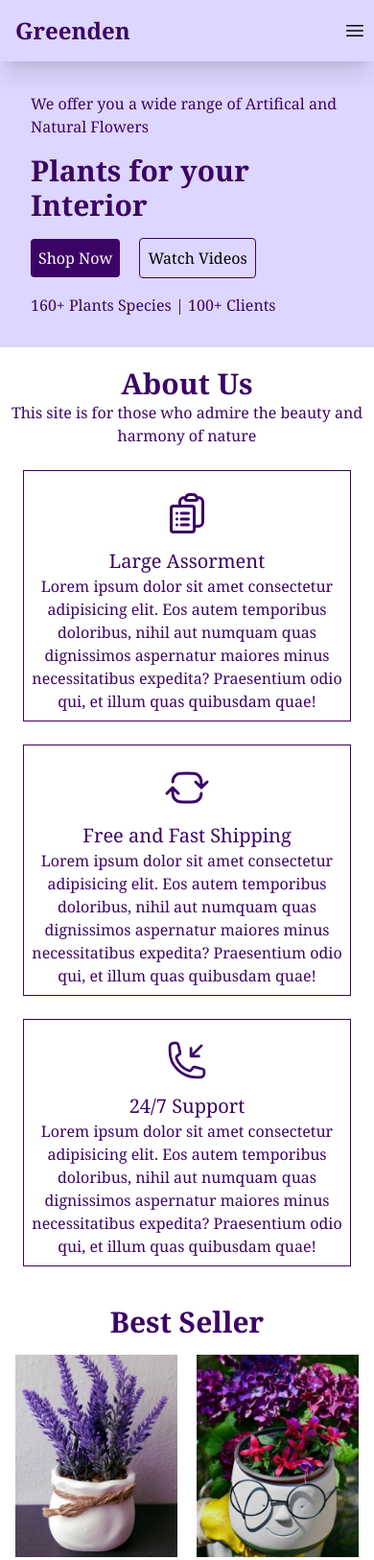
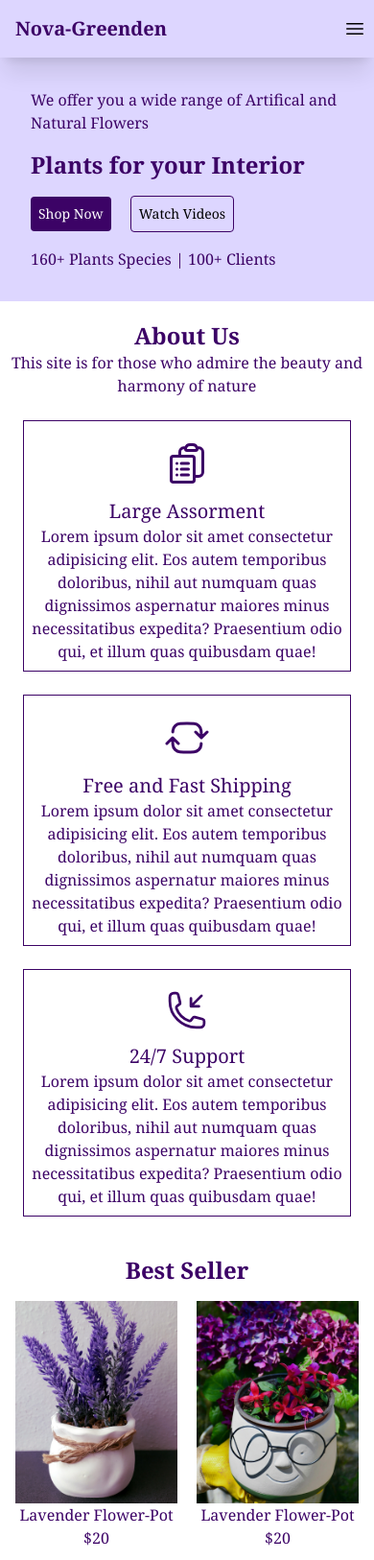
Before and after one commit to Sandhiya-Nagaraj/Greenden-TailwindCSS, a website: page src/index.html in a window 390 px wide. Shown: the top 1626 px of the page at 96% size. Drawn offline with Linux system fonts and the light colour scheme.

Commit message:
Made some Changes

```diff
--- a/src/index.html
+++ b/src/index.html
@@ -4,7 +4,7 @@
 <head>
   <meta charset="UTF-8">
   <meta name="viewport" content="width=device-width, initial-scale=1.0">
-  <title>Greenden</title>
+  <title>Nova-Greenden</title>
   <link href="./style.css" rel="stylesheet">
 
 </head>
@@ -12,7 +12,7 @@
 <body>
 <div class="font-serif">
   <nav class="bg-violet-200 p-2 flex items-center justify-between shadow-xl sticky top-0 z-10">
-    <h1 class="text-2xl font-bold text-purple-950 p-2">Greenden</h1>
+    <h1 class="text-xl font-bold text-purple-950 p-2">Nova-Greenden</h1>
 
     <svg xmlns="http://www.w3.org/2000/svg" fill="none" viewBox="0 0 24 24" stroke-width="1.5" stroke="currentColor"
       class="size-6 md:hidden">
@@ -38,23 +38,23 @@
   <section class="bg-violet-200 p-5 md:p-10 flex justify-center ">
     <div class="p-3">
       <p class="mb-4 text-purple-950">We offer you a wide range of Artifical and Natural Flowers</p>
-      <h2 class="font-bold text-3xl md:text-4xl mb-4 text-purple-950">Plants for your Interior</h2>
+      <h2 class="font-bold text-2xl md:text-4xl mb-4 text-purple-950">Plants for your Interior</h2>
       <div>
-        <button class="text-white p-2 bg-purple-950 rounded mr-2">Shop Now</button>
-        <button class=" p-2 border rounded border-purple-950 ml-2">Watch Videos</button>
+        <button class="text-white text-sm  p-2 bg-purple-950 rounded mr-2">Shop Now</button>
+        <button class=" text-sm  p-2 border rounded border-purple-950 ml-2">Watch Videos</button>
       </div>
 
       <p class="mt-4 text-purple-950">160+ Plants Species | 100+ Clients</p>
 
     </div>
     <div class="hidden md:block p-4">
-      <img src="images/header-img.avif" alt="Header-Image" class="w-70 ">
+      <img src="images/header-img.avif" alt="Header-Image" class="w-80 rounded-3xl ">
     </div>
   </section>
 
   <!-- About Section -->
   <section class="text-center">
-    <h1 class="text-3xl font-bold mt-5 text-purple-950">About Us</h1>
+    <h1 class="text-2xl md:text-3xl font-bold mt-5 text-purple-950">About Us</h1>
     <p class="text-purple-950">This site is for those who admire the beauty and harmony of nature</p>
 
 
@@ -111,7 +111,7 @@
 
   <!-- Best Seller -->
   <section class="text-center p-4">
-    <h1 class="text-3xl mt-t font-bold text-purple-950">Best Seller</h1>
+    <h1 class="text-2xl md:text-3xl mt-t font-bold text-purple-950">Best Seller</h1>
 
     <div class="grid grid-cols-2 md:grid-cols-4 mt-4 gap-5">
       <div class="text-purple-950">
@@ -144,7 +144,7 @@
 
   <!-- Customer Reviews -->
   <section>
-    <h1 class="text-purple-950 font-bold text-3xl text-center">Customer Reviews</h1>
+    <h1 class="text-purple-950 font-bold text-2xl md:text-3xl  text-center">Customer Reviews</h1>
     <div class="flex flex-col justify-center">
 
       <div class="bg-violet-200 m-5 p-5">
@@ -166,7 +166,7 @@
 
   <!-- News letter -->
    <section class="text-purple-950 text-center p-5">
-      <h1 class="text-3xl font-bold p-2">Join our News Letter</h1>
+      <h1 class="text-2xl md:text-3xl font-bold p-2">Join our News Letter</h1>
       <p class="text p-2">
         Signup for our email newspaper to get exclusive discounts, updates, and more
       </p>
@@ -179,7 +179,7 @@
 
    <!-- footer -->
     <section class="bg-violet-200  text-purple-950 p-5  gap-10  ">
-      <h1 class="text-3xl font-bold">Greenden</h1>
+      <h1 class="text-3xl font-bold">Nova-Greenden</h1>
       <p class="mt-2">Lorem ipsum dolor, sit amet consectetur adipisicing elit. Et placeat odit mollitia fugit unde pariatur ullam debitis explicabo ab.</p>
       <p class="mt-2 text-sm">@2026 Greenday.com</p>
     </section>
```
Also changed, not shown: src/contactpage.html (+4 -4 lines), src/productpage.html (+3 -3 lines), src/style.css.
